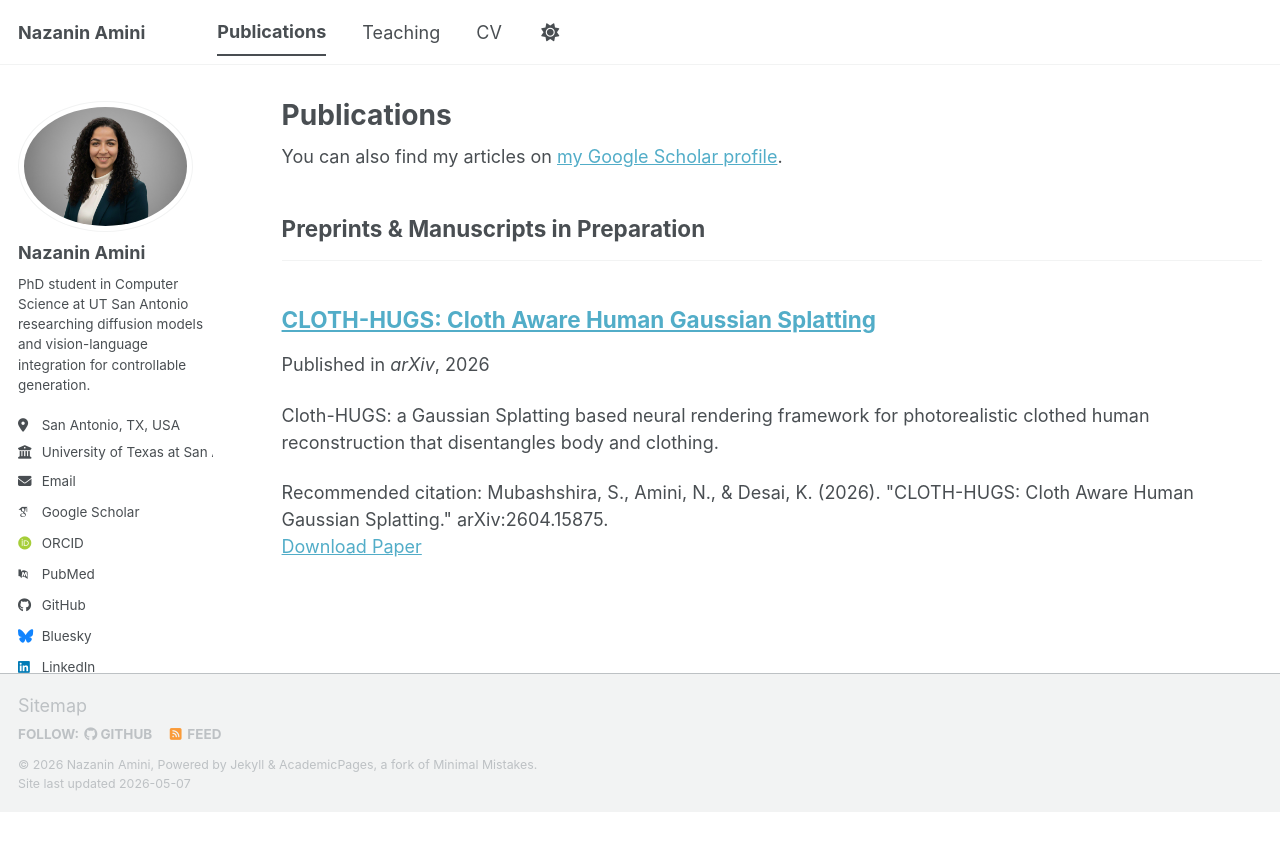
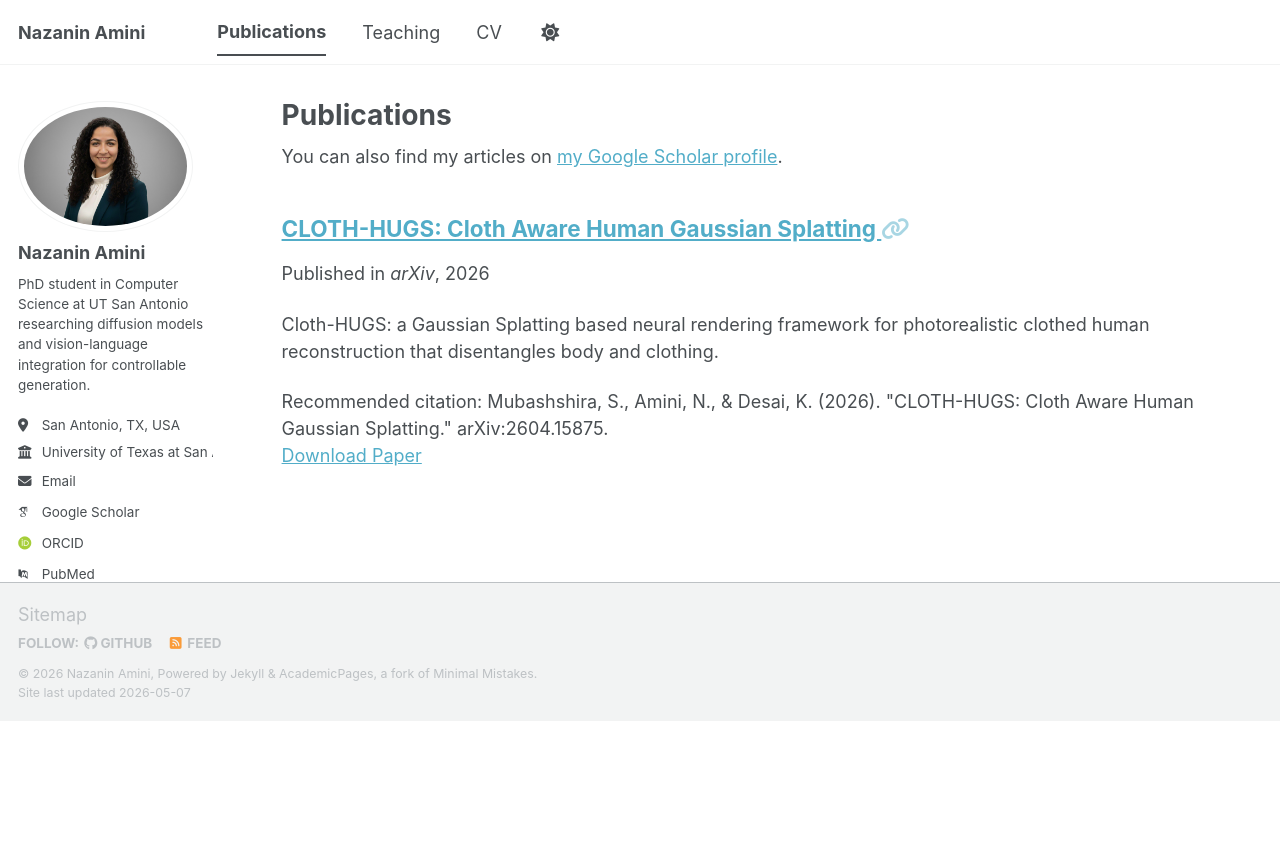
Before and after one commit to nazi96/nazi96.github.io, a Jekyll site: the page built from _pages/publications.html, in a window 1280 px wide. Shown: the top 851 px of the page. Built offline with Jekyll 4.4.1, drawn with Linux system fonts in a browser that asks for light colours; some web fonts are replaced; a script bundle is joined from its source files by our own code; library files that are not in the unit come from our copies; part of the change alters nothing that is shown.

Commit message:
Show only preprints on Publications and override their links to Google Scholar

```diff
--- a/_includes/archive-single.html
+++ b/_includes/archive-single.html
@@ -27,8 +27,9 @@
     {% endif %}
 
     <h2 class="archive__item-title" itemprop="headline">
-      {% if post.link %}
-        <a href="{{ post.link }}">{{ title }}</a> <a href="{{ base_path }}{{ post.url }}" rel="permalink"><i class="fa fa-link" aria-hidden="true" title="permalink"></i><span class="sr-only">Permalink</span></a>
+      {% assign effective_link = include.override_link | default: post.link %}
+      {% if effective_link %}
+        <a href="{{ effective_link }}">{{ title }}</a> <a href="{{ base_path }}{{ post.url }}" rel="permalink"><i class="fa fa-link" aria-hidden="true" title="permalink"></i><span class="sr-only">Permalink</span></a>
       {% else %}
         <a href="{{ base_path }}{{ post.url }}" rel="permalink">{{ title }}</a>
       {% endif %}
--- a/_pages/publications.html
+++ b/_pages/publications.html
@@ -12,22 +12,10 @@ author_profile: true
 {% include base_path %}
 
 <!-- New style rendering if publication categories are defined -->
-{% if site.publication_category %}
-  {% for category in site.publication_category  %}
-    {% assign title_shown = false %}
-    {% for post in site.publications reversed %}
-      {% if post.category != category[0] %}
-        {% continue %}
-      {% endif %}
-      {% unless title_shown %}
-        <h2>{{ category[1].title }}</h2><hr />
-        {% assign title_shown = true %}
-      {% endunless %}
-      {% include archive-single.html %}
-    {% endfor %}
-  {% endfor %}
-{% else %}
-  {% for post in site.publications reversed %}
-    {% include archive-single.html %}
-  {% endfor %}
-{% endif %}
+<!-- Show only preprints and make their links point to Google Scholar -->
+{% assign gs = site.author.googlescholar %}
+{% for post in site.publications reversed %}
+  {% if post.category == 'preprints' %}
+    {% include archive-single.html override_link=gs %}
+  {% endif %}
+{% endfor %}
```
